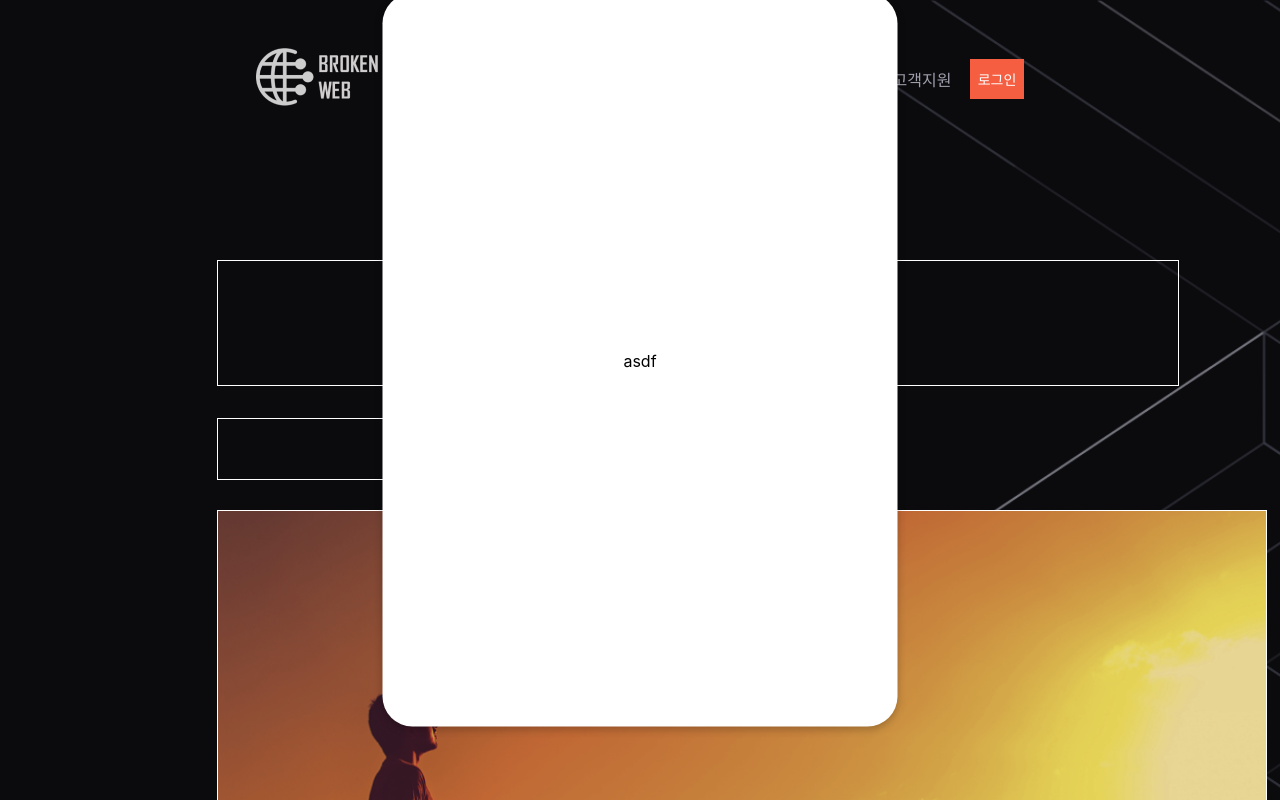
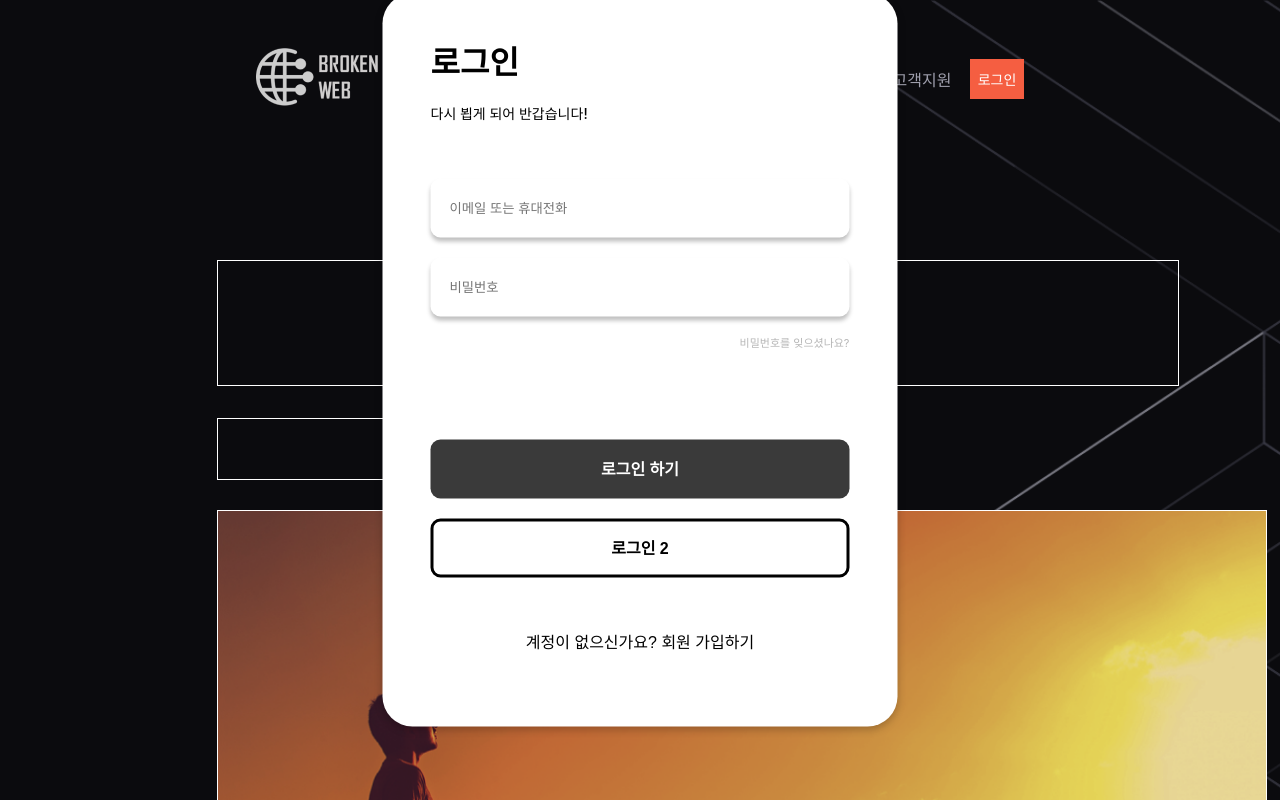
Before and after one commit to Advanced-web-programming/Front-end, a React (Create React App) app: page /rooms in a window 1280 px wide. Shown: the top 800 px of the page. Built offline with nearby package versions, Linux system fonts and the light colour scheme.

Commit message:
Add LoginModal

```diff
--- a/src/template/loginModal/LoginModal.jsx
+++ b/src/template/loginModal/LoginModal.jsx
@@ -1,5 +1,5 @@
-import styled from 'styled-components';
-import Modal from 'react-modal';
+import styled from 'styled-components'
+import Modal from 'react-modal'
 
 const LoginPage = styled.div`
 	display: flex;
@@ -14,12 +14,106 @@ const LoginPage = styled.div`
 	justify-content: center;
 	align-items: center;
 	box-shadow: rgba(0, 0, 0, 0.24) 0px 3px 8px;
-`;
+`
+
+const Contents = styled.div`
+	display: flex;
+	flex-direction: column;
+	padding: 64px 48px;
+	width: inherit;
+`
+
+const LoginText = styled.h2`
+	margin-block-start: 0.5em;
+	margin-block-end: 0.5em;
+	font-weight: 600;
+	font-size: 32px;
+	line-height: 39px;
+`
+
+const MessageText = styled.h5`
+	margin-block-start: 0.5em;
+	margin-block-end: 0.5em;
+	font-weight: 500;
+	font-size: 14px;
+	line-height: 17px;
+`
+
+const Form = styled.input`
+	border-radius: 10px;
+	border: none;
+	margin: 10px 0;
+	padding: 0 19px;
+	width: auto;
+	height: 59px;
+	box-shadow: rgba(0, 0, 0, 0.25) 0px 4px 4px;
+`
+
+const Forget = styled.span`
+	margin-top: 10px;
+	font-size: 11px;
+	line-height: 13px;
+	color: #b6b6b6;
+	text-align: end;
+`
+
+const LoginBtn = styled.button`
+	background: #3a3a3a;
+	border-radius: 10px;
+	border: none;
+	margin: 10px 0;
+	padding: 0 19px;
+	width: auto;
+	height: 59px;
+	color: #ffffff;
+	font-size: 16px;
+	line-height: 19px;
+	font-weight: 600;
+`
+
+const LoginGoogle = styled.button`
+	background: #ffffff;
+	border-radius: 10px;
+	border: 3px solid black;
+	margin: 10px 0;
+	padding: 0 19px;
+	width: auto;
+	height: 59px;
+	color: #000000;
+	font-size: 16px;
+	line-height: 19px;
+	font-weight: 600;
+`
+
+const Register = styled.button`
+	border: none;
+	background: none;
+	font-size: 16px;
+	font-weight: 400;
+	margin: 40px 0;
+`
 
 export function LoginModal(props) {
 	return (
 		<>
-      <LoginPage>asdf</LoginPage>
+			<LoginPage>
+				<Contents>
+					<LoginText>로그인</LoginText>
+					<MessageText>다시 뵙게 되어 반갑습니다!</MessageText>
+					<br />
+					<br />
+					<Form placeholder="이메일 또는 휴대전화"></Form>
+					<Form placeholder="비밀번호"></Form>
+					<Forget>비밀번호를 잊으셨나요?</Forget>
+					<br />
+					<br />
+					<br />
+					<br />
+					<LoginBtn>로그인 하기</LoginBtn>
+					<LoginGoogle>로그인 2</LoginGoogle>
+					<Register>계정이 없으신가요? 회원 가입하기</Register>
+				</Contents>
+			</LoginPage>
 		</>
-  );
+	)
 }
```
Lines whose indentation alone changed are shown as unchanged.
